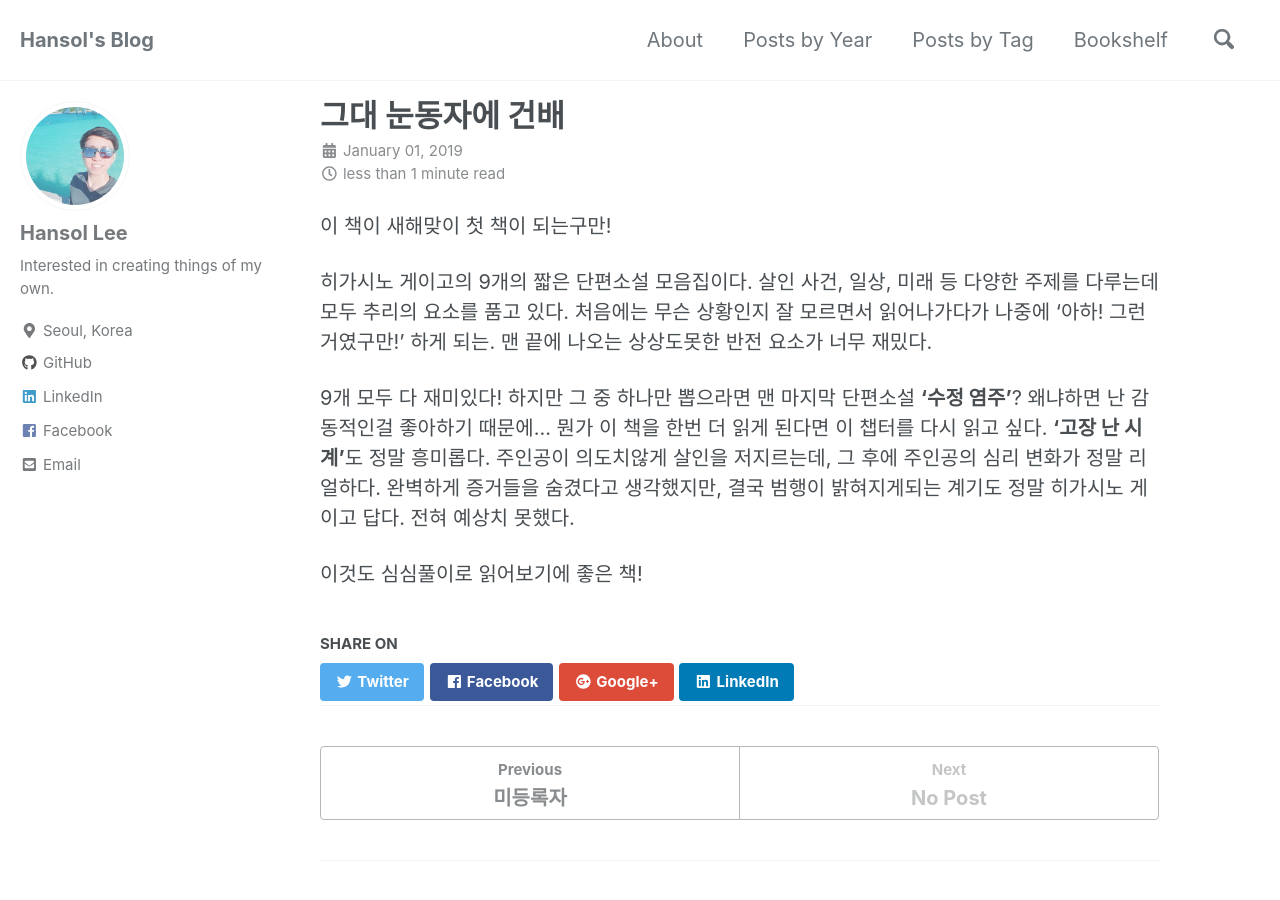
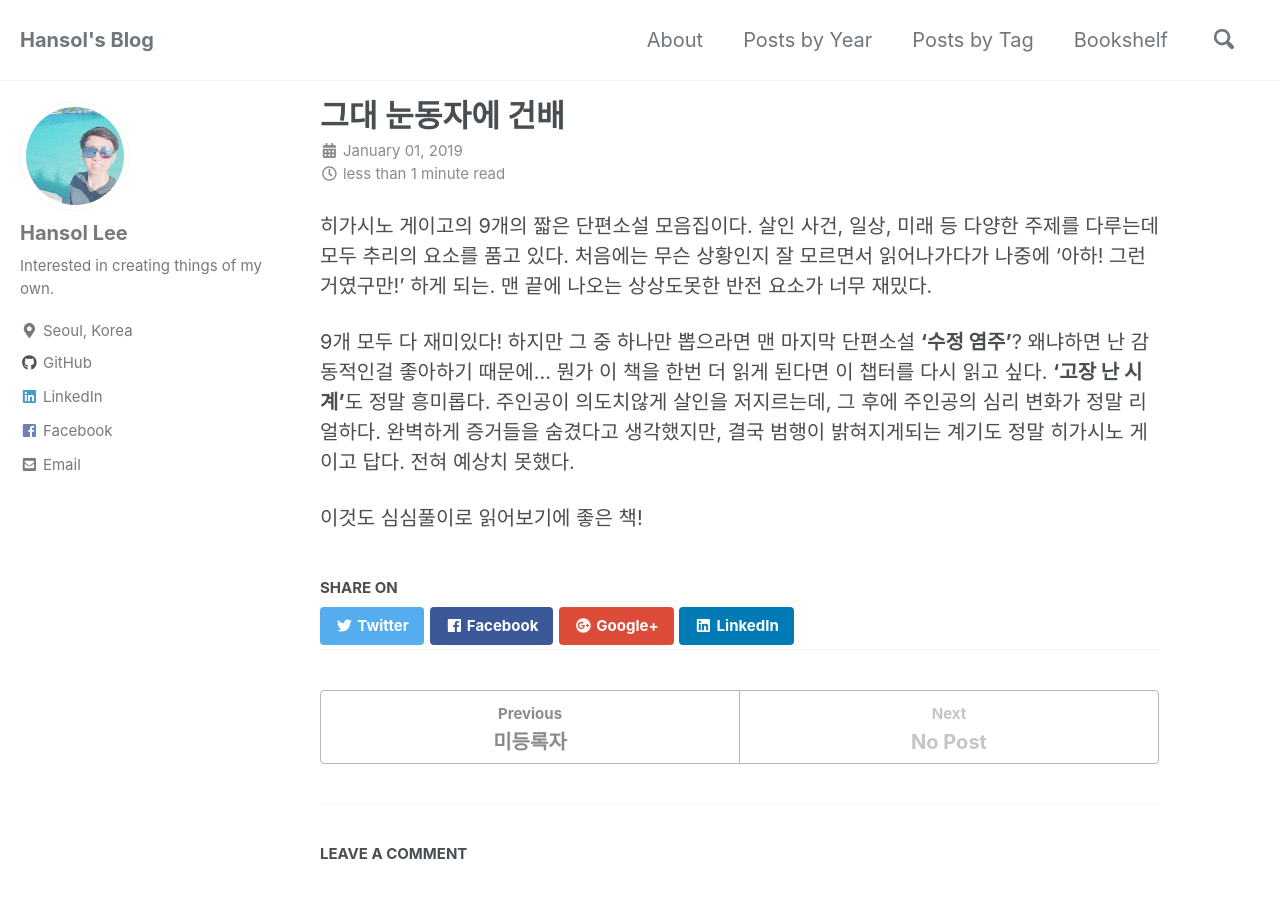
Before and after one commit to giantsol/giantsol.github.io, a Jekyll site: the page built from _books/2019-01-01-cheers-on-your-eyes.md, in a window 1280 px wide and 900 px high. Built offline with Jekyll 4.4.1, drawn with Linux system fonts in a browser that asks for light colours; cached includes are drawn as plain includes; nearby versions of some CDN libraries; comment, search, counter and statistics services are not loaded.

Commit message:
Revert "update cheers-on-your-eyes"
This reverts commit 047cb0fce310fc1b5af45a4bbbfd2894dafee887.

```diff
--- a/_books/2019-01-01-cheers-on-your-eyes.md
+++ b/_books/2019-01-01-cheers-on-your-eyes.md
@@ -4,8 +4,6 @@ image_path: assets/images/books/cheers_on_your_eyes.jpg
 permalink: /books/cheers-on-your-eyes/
 ---
 
-이 책이 새해맞이 첫 책이 되는구만!
-
 히가시노 게이고의 9개의 짧은 단편소설 모음집이다. 살인 사건, 일상, 미래 등 다양한 주제를 다루는데 모두 추리의 요소를 품고 있다. 처음에는 무슨 상황인지 잘 모르면서 읽어나가다가 나중에 '아하! 그런거였구만!' 하게 되는. 맨 끝에 나오는 상상도못한 반전 요소가 너무 재밌다.
 
 9개 모두 다 재미있다! 하지만 그 중 하나만 뽑으라면 맨 마지막 단편소설 **'수정 염주'**? 왜냐하면 난 감동적인걸 좋아하기 때문에... 뭔가 이 책을 한번 더 읽게 된다면 이 챕터를 다시 읽고 싶다. **'고장 난 시계'**도 정말 흥미롭다. 주인공이 의도치않게 살인을 저지르는데, 그 후에 주인공의 심리 변화가 정말 리얼하다. 완벽하게 증거들을 숨겼다고 생각했지만, 결국 범행이 밝혀지게되는 계기도 정말 히가시노 게이고 답다. 전혀 예상치 못했다.
```
